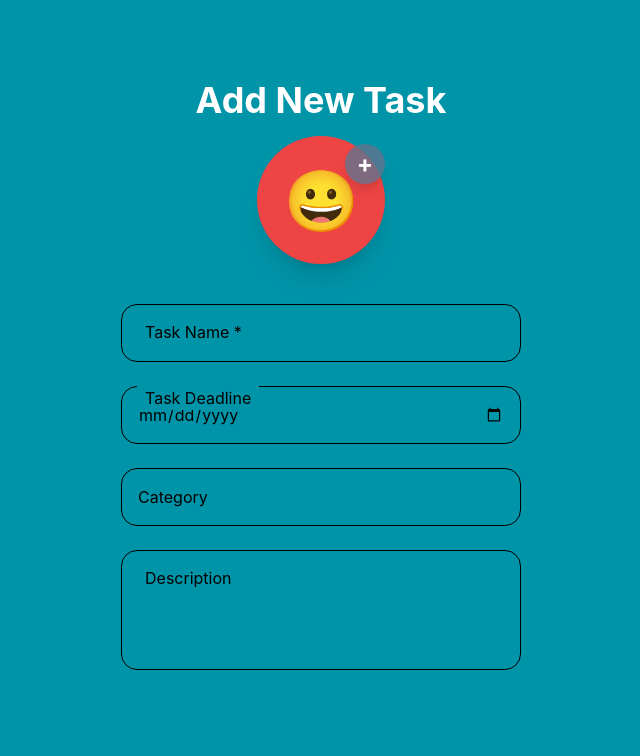
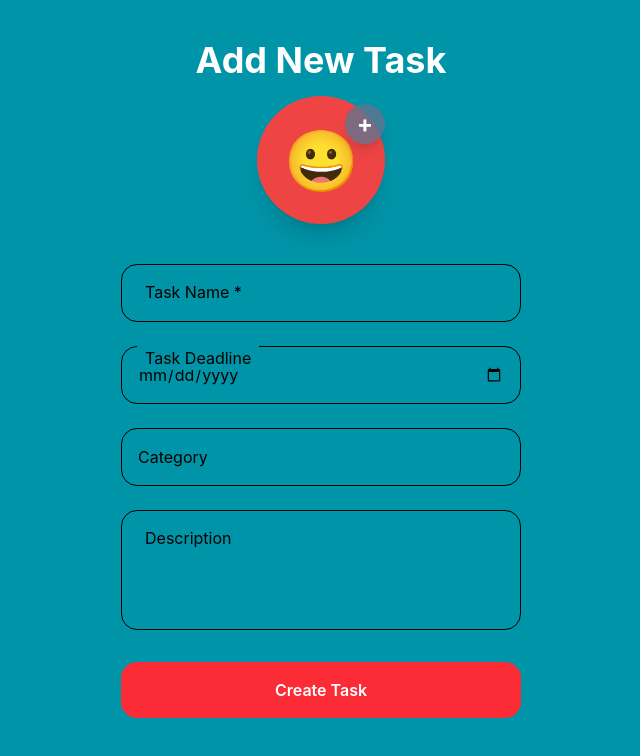
Before and after one commit to Noushidh/taskflow-pro, a React (Vite) app: page /add-task in a window 1280 px wide. Shown: the top 756 px of the page, without its empty margins (319-959 px from the left). Built offline with nearby package versions, Linux system fonts and the light colour scheme.

Commit message:
feat(add-task): add create task action to form

```diff
--- a/src/components/AddTaskButton.tsx
+++ b/src/components/AddTaskButton.tsx
@@ -13,8 +13,8 @@ export function AddTaskButton() {
     md:bottom-6 md:right-6
     w-14 h-14 md:w-16 md:h-16
     rounded-full
-    bg-green-400
-    text-white
+    bg-white
+    text-yellow-500
     text-3xl md:text-4xl
     flex items-center justify-center
     shadow-lg
--- a/src/components/TaskForm.tsx
+++ b/src/components/TaskForm.tsx
@@ -4,7 +4,7 @@ import FormSelect from "./FormSelect";
 
 function TaskForm() {
   return (
-    <div className="max-w-lg mx-auto pt-10">
+    <div className="max-w-lg mx-auto pb-20">
       <h1 className="text-center text-4xl font-bold text-white">
         Add New Task
       </h1>
@@ -15,6 +15,18 @@ function TaskForm() {
     <FormInput label="Task Deadline" type="date"/>
     <FormSelect label="Category"/>
     <FormInput label="Description" type="text" height="h-30"/>
+    <button
+    type="submit"
+      className="
+          w-full
+          mt-8
+          p-4
+          rounded-2xl
+          bg-red-500
+          text-white
+          font-semibold
+        "
+    >Create Task</button>
     </div>
   );
 }
```
